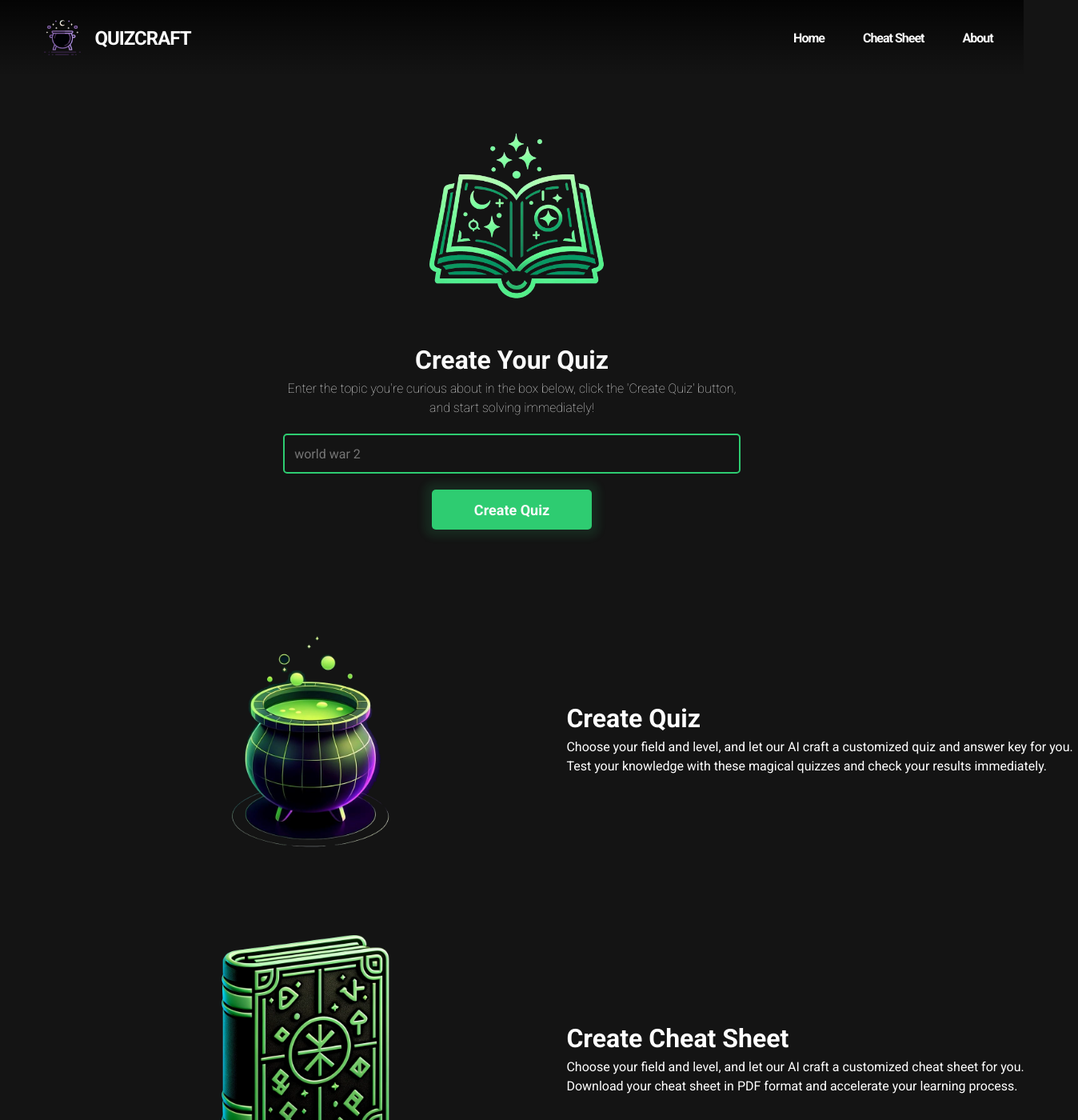
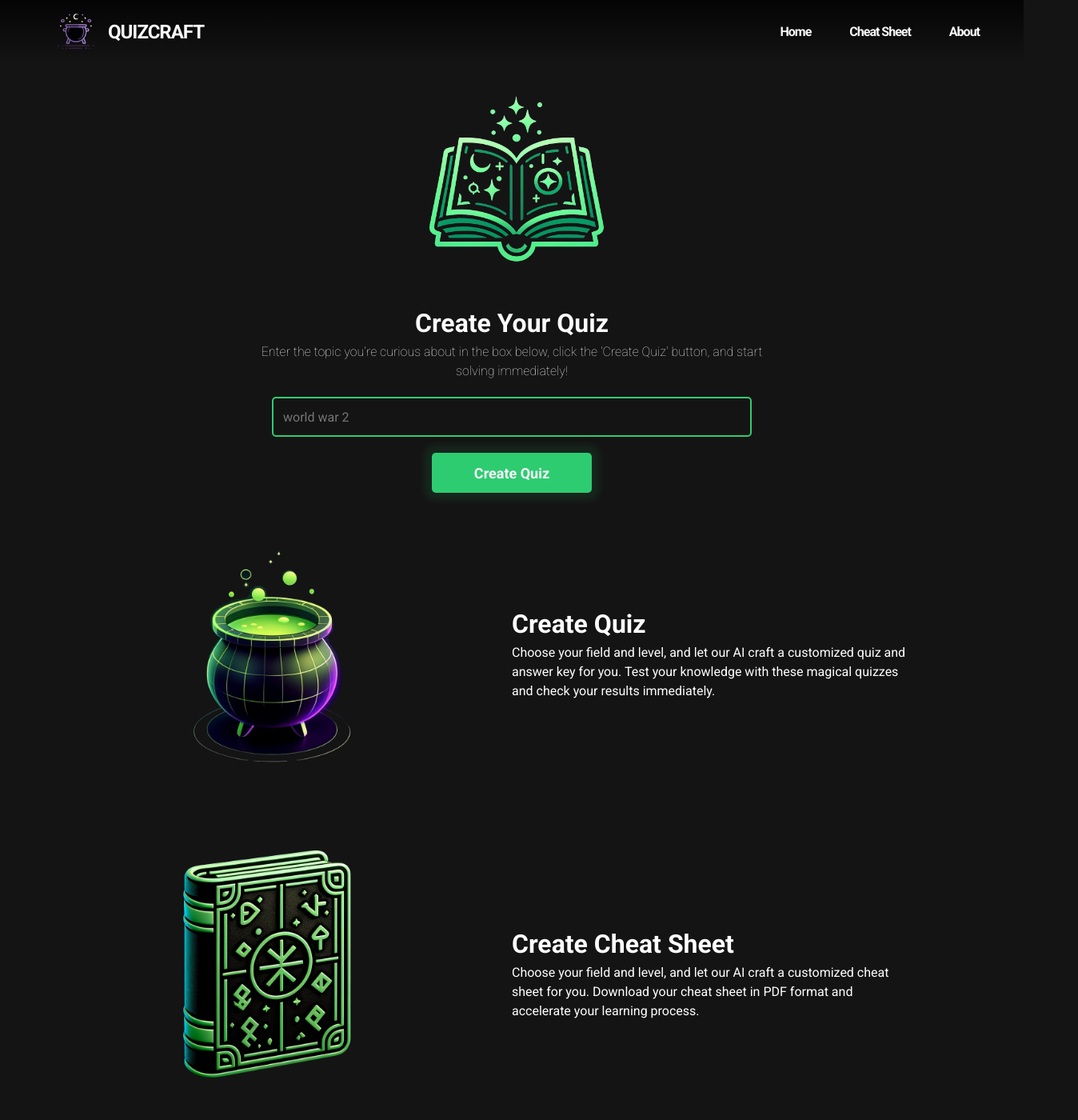
Before and after one commit to caglaozbb/quizcraft, a Next.js app: page / in a window 1280 px wide. Shown: the top 1400 px of the page at 80% size, 1348 px wide, since content can reach past the window. Built offline with nearby package versions, Linux system fonts and the light colour scheme.

Commit message:
fix: adjust layout size

```diff
--- a/components/footer/index.jsx
+++ b/components/footer/index.jsx
@@ -6,7 +6,7 @@ import { FaGithub, FaTwitter } from "react-icons/fa";
 
 function Footer() {
     return (
-        <footer className={styles.footer}>
+        <footer className={`${styles.footer} container`}>
             <div>
                 <p>
                     quizcraft
--- a/components/footer/styles.module.css
+++ b/components/footer/styles.module.css
@@ -3,6 +3,7 @@
     align-items: center;
     justify-content: space-between;
     color: #fafafa;
+    padding: 30px 0;
 
 }
 
@@ -11,4 +12,5 @@
     gap: 10px;
     list-style-type: none;
     width: 100px;
+    justify-content: flex-end;
 }
--- a/components/header/index.jsx
+++ b/components/header/index.jsx
@@ -7,8 +7,8 @@ import styles from './styles.module.css';
 
 function Header() {
     return (
-        <header className={`${styles.header} container fluid`}>
-            <div className={styles.headerWrapper}>
+        <header className={`${styles.header} fluid`}>
+            <div className={`${styles.headerWrapper} container`}>
                 <Link href="//" className={styles.logo}>
                     <Image
                         src='/icon.png'
--- a/components/header/styles.module.css
+++ b/components/header/styles.module.css
@@ -6,6 +6,7 @@
     display: flex;
     align-items: center;
     justify-content: space-between;
+    padding: 0 15px;
 }
 
 .logo {
--- a/components/section-item/index.jsx
+++ b/components/section-item/index.jsx
@@ -5,8 +5,8 @@ import Image from 'next/image';
 
 function SectionItem({ imgsrc, title, subtitle }) {
     return (
-        <div className={styles.container}>
-            <div>
+        <div className={styles.sectionItem}>
+            <div className={styles.sectionItemImageCol}>
                 <Image src={imgsrc} alt="QuizCraft" width={400} height={400} className={styles.image} />
             </div>
             <div className={styles.info}>
--- a/components/section-item/styles.module.css
+++ b/components/section-item/styles.module.css
@@ -1,13 +1,12 @@
-.container {
+.sectionItem {
     display: flex;
     align-items: center;
-    width: 1280px;
     margin: auto;
     justify-content: space-between;
 }
 
 
-.container>div {
+.sectionItem>div {
     width: 50%;
     display: flex;
     flex-direction: column;
@@ -15,7 +14,12 @@
     align-items: center;
 }
 
+.sectionItemImageCol {
+    flex-shrink: 0;
+}
+
 .info {
     font-size: 16px;
     align-items: start !important;
+    padding-right: 100px;
 }
--- a/src/app/layout.jsx
+++ b/src/app/layout.jsx
@@ -21,7 +21,7 @@ export const metadata = {
 export default function RootLayout({ children }) {
   return (
     <html lang="en" className={roboto.className}>
-      <body className='container'>
+      <body>
         <Header></Header>
         <main>{children}</main>
         <Footer></Footer>
--- a/src/app/page.jsx
+++ b/src/app/page.jsx
@@ -22,7 +22,7 @@ export default function Home() {
         </div>
       </div>
 
-      <div className={styles.container}>
+      <div className={`${styles.sectionList} container`}>
         <SectionItem imgsrc="/boiler.png" title="Create Quiz" subtitle="Choose your field and level, and let our AI craft a customized quiz and answer key for you. Test your knowledge with these magical quizzes and check your results immediately." />
         <SectionItem imgsrc="/spellbook.png" title="Create Cheat Sheet" subtitle="Choose your field and level, and let our AI craft a customized cheat sheet for you. Download your cheat sheet in PDF format and accelerate your learning process." />
       </div>
--- a/src/app/styles.module.css
+++ b/src/app/styles.module.css
@@ -1,6 +1,4 @@
-.container {
-    padding: 30px;
-}
+.sectionList {}
 
 .info {
     display: flex;
@@ -41,11 +39,12 @@
     line-height: normal;
     color: #fafafa;
     background-color: transparent;
-    width: 50%;
     user-select: auto;
     font-size: 16px;
     padding: 0 6px;
     padding-left: 12px;
+    width: 100%;
+    max-width: 600px;
 }
 
 .input:focus {
--- a/styles/globals.css
+++ b/styles/globals.css
@@ -6,9 +6,12 @@ body {
 }
 
 .container {
-  display: grid;
+  /* display: grid;
   grid-template-columns: 1fr min(1440px, 94%) 1fr;
-  grid-template-rows: 96px auto 72px;
+  grid-template-rows: 96px auto 72px; */
+  max-width: 1200px;
+  margin-left: auto;
+  margin-right: auto;
 }
 
 .container>* {
```
